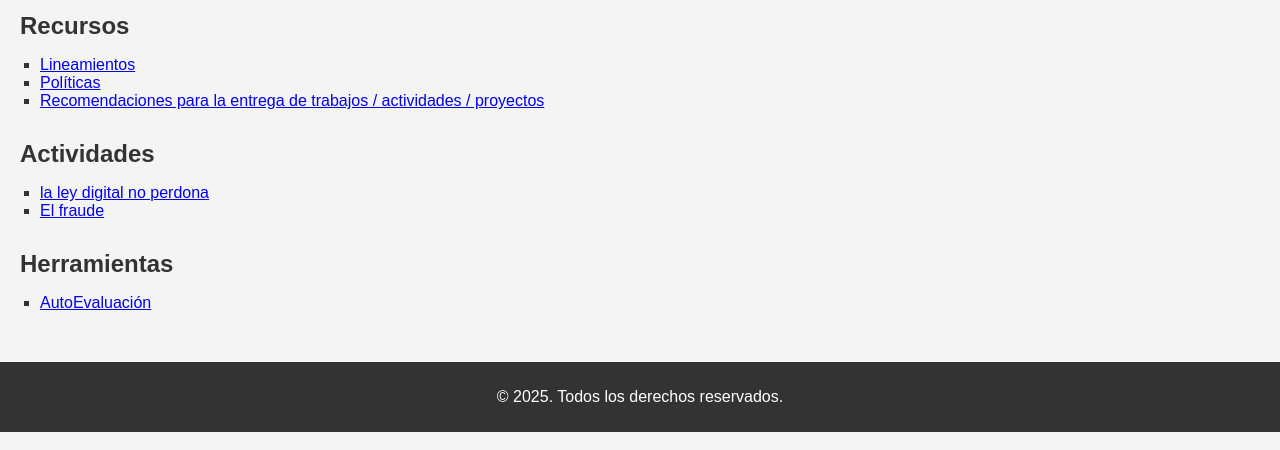
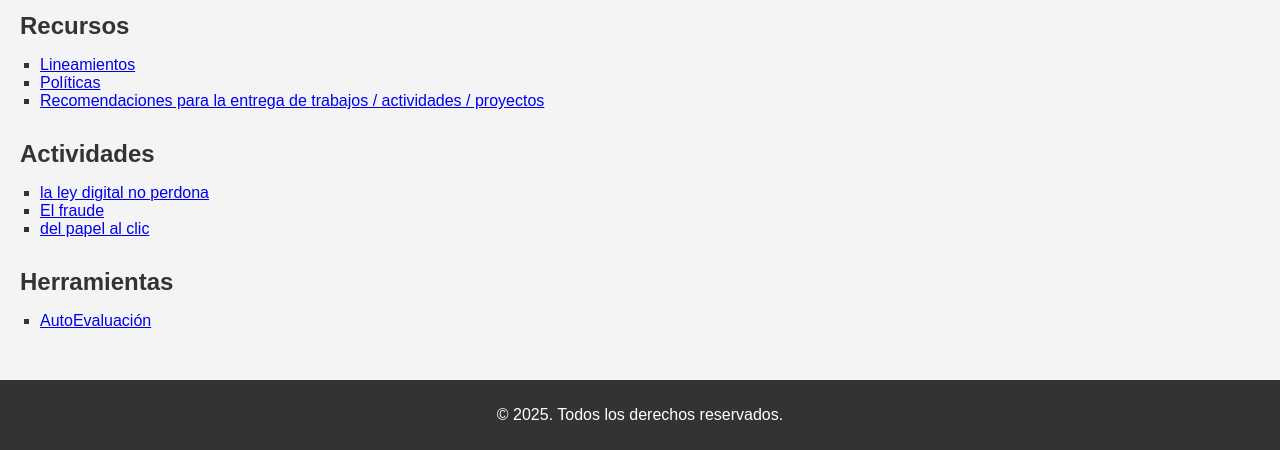
Before and after one commit to ajgutierr3z/GIE, a plain HTML site: page index.html in a window 1280 px wide. Shown: the part 628-1078 px from the top of the page. Drawn offline with Linux system fonts and the light colour scheme.

Commit message:
Update index.html

```diff
--- a/index.html
+++ b/index.html
@@ -32,6 +32,9 @@
                 <li>
                     <a href="https://mirror.xyz/0xC0aA599b2bC4f72854E056b6E9A809764371ff3a/rjGUBzKoAtL_a-GFuEsr5DPalzgm_a32v0AkzN8MIHc" target="_blank">El fraude</a>
                 </li>
+                <li>
+                    <a href="https://mirror.xyz/0xC0aA599b2bC4f72854E056b6E9A809764371ff3a/o3jUlTka3QKm7BgHEgDWoolNJnefE4Xj91a6BiFB9jQ" target="_blank">del papel al clic</a>
+                </li>
             </ul>
         </section>
         <section id="Herramientas">
```
